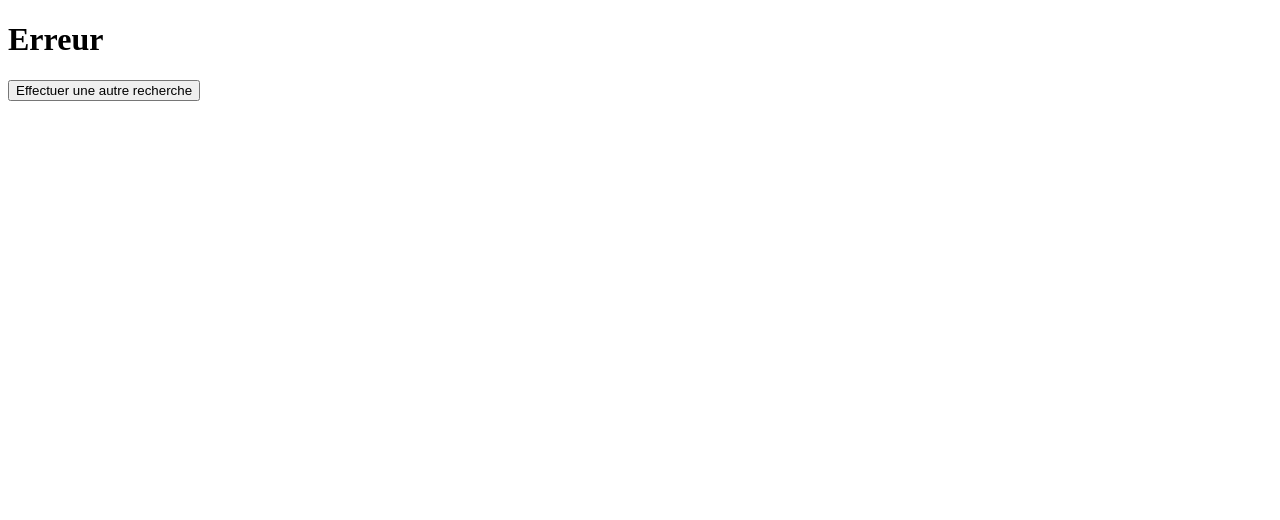
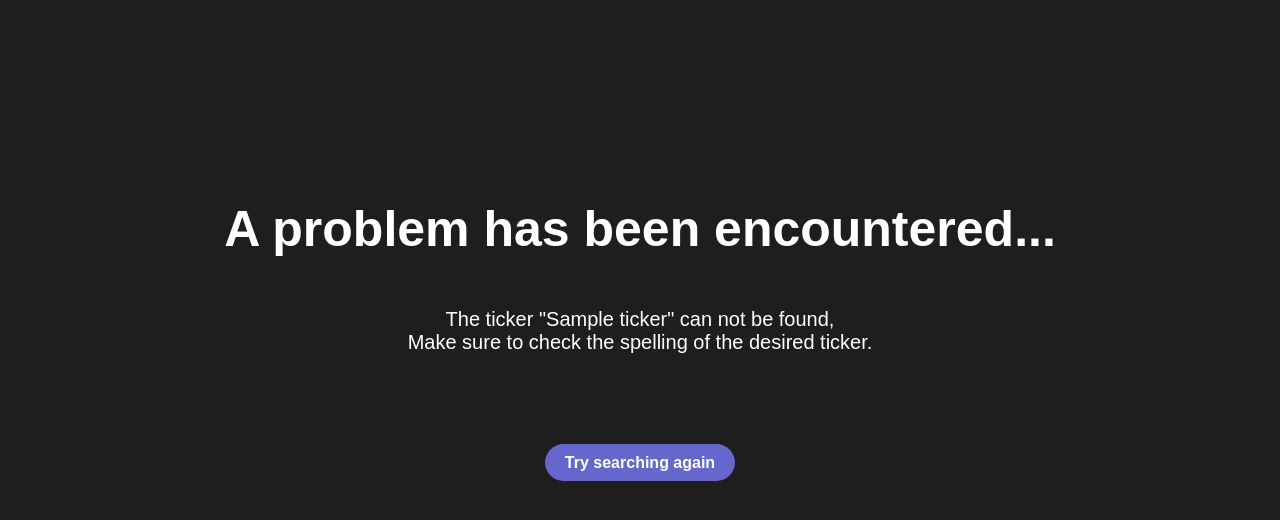
Before and after one commit to heringo/pro3600, a Flask app: template src/interface/templates/erreur.html in a window 1280 px wide. Shown: the top 520 px of the page. Run offline with Flask 3, Linux system fonts and the light colour scheme; the template is opened without the code that fills it: most values are stand-ins (such as "Sample title", 1, 10 or a date in 2020).

Commit message:
msg erreur

```diff
--- a/src/interface/templates/erreur.html
+++ b/src/interface/templates/erreur.html
@@ -1,13 +1,47 @@
 <!DOCTYPE html>
 <html>
   <head>
-    <title>Erreur</title>
+    <title>Error</title>
+    <style>
+      body {
+        background-color: #1e1e1e;
+        color: #ffffff; /* Police blanche */
+        font-family: "Arial"; /* Police Arial */
+        text-align: center;
+      }
+
+      h1 {
+        font-size: 50px; /* Taille du texte d'erreur plus grand */
+        margin-top: 200px; /* Espacement supérieur de 100 pixels */
+      }
+      p {
+        font-size: 20px; /* Taille de la police du message d'erreur */
+        margin-top: 50px; /* Espacement supérieur de 50 pixels */
+        margin-bottom: 100px; /* Espacement supérieur de 50 pixels */
+      }
+      /* Styles pour le bouton */
+      .button {
+        margin-top: 100px; /* Espacement supérieur de 50 pixels */
+        background-color: #6666cc; /* Fond bleu */
+        color: white; /* Texte blanc */
+        padding: 10px 20px; /* Espacement interne */
+        font-weight: bold;
+        border-radius: 40px;
+        border: none; /* Supprimer la bordure */
+        text-decoration: none; /* Supprimer la décoration du texte */
+        font-size: 16px; /* Taille de la police */
+        width: 112.5px;
+        height: 32px;
+      }
+  </style>
+    </style>
   </head>
   <body>
-    <h1>Erreur</h1>
-    <p>{{ error_message }}</p>
-    <a href="./templates/theoleboss.php"
-      ><button>Effectuer une autre recherche</button></a
-    >
+    <h1>A problem has been encountered...</h1>
+    <p>
+      The ticker "{{ ticker }}" can not be found, <br />Make sure to check the
+      spelling of the desired ticker.
+    </p>
+    <a href="./" class="button"> Try searching again</a>
   </body>
 </html>
```
Also changed, not shown: src/interface/flaskleboss.py (+10 -2 lines).
